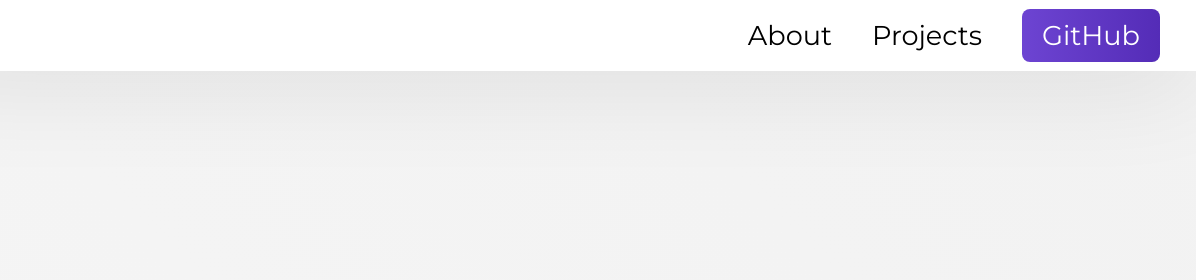
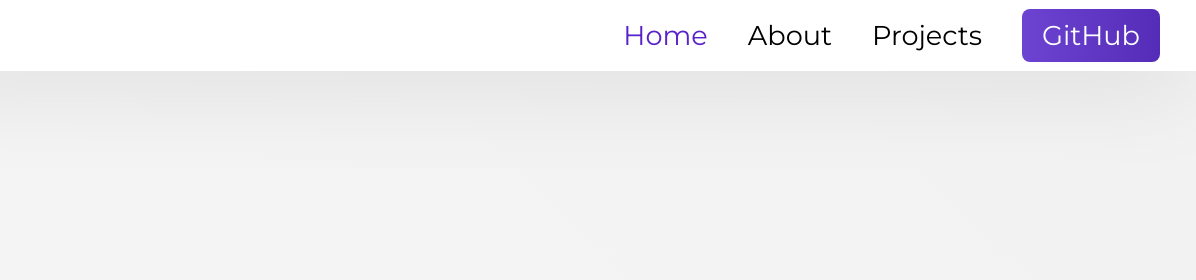
Before and after one commit to liorhatiel/Proffesion-Personal-Website, a plain HTML site: page index.html in a window 1280 px wide. In both pictures the pointer is over the link "Home". Shown: the top 280 px of the page, 84-1280 px from the left. Drawn offline with Linux system fonts and the light colour scheme; a web font is replaced by a local one.

Commit message:
Update style.css

```diff
--- a/style.css
+++ b/style.css
@@ -69,8 +69,7 @@ header {
 }
 
 .navbar_a:hover {
-/*   color: #5821c9; */
-  color: #fff;
+  color: #5821c9;
 }
 
 .github_cta {
```
